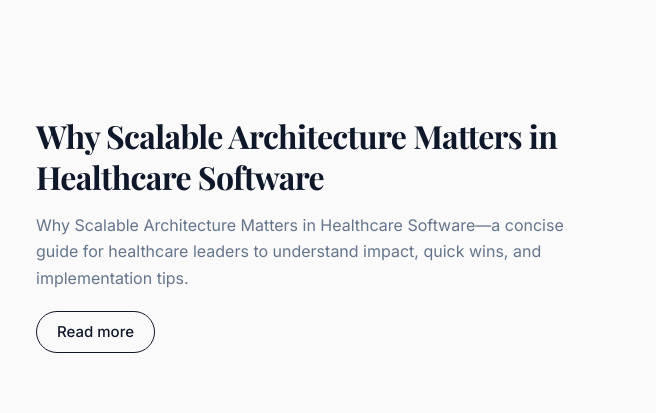
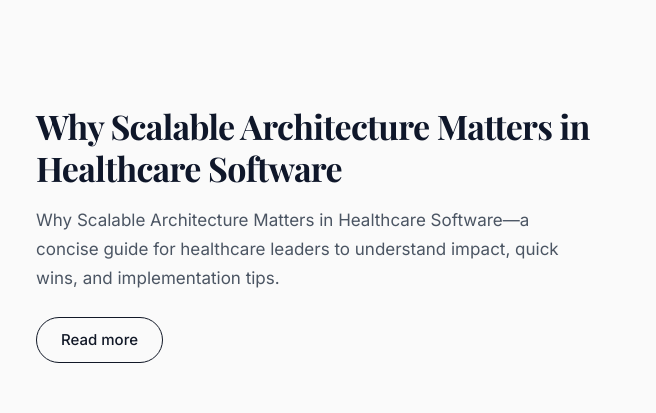
Before and after one commit to ashfaqonai/saabsa, a plain HTML site: page blog.html in a window 1280 px wide. Shown: the part 202-615 px from the top of the page, 624-1280 px from the left. Drawn offline with nearby package versions, Linux system fonts and the light colour scheme.

Commit message:
Update blog styles and rendering logic for featured posts. Increment version of blog CSS for cache busting. Refactor HTML structure to improve accessibility and maintainability across blog templates.

```diff
--- a/blog.html
+++ b/blog.html
@@ -34,7 +34,7 @@
     <link rel="preconnect" href="https://fonts.googleapis.com">
     <link rel="preconnect" href="https://fonts.gstatic.com" crossorigin>
     <link href="https://fonts.googleapis.com/css2?family=Inter:wght@400;500;600;700;800&family=Playfair+Display:wght@600;700&display=swap" rel="stylesheet">
-    <link rel="stylesheet" href="/styles/blog.css" />
+    <link rel="stylesheet" href="/styles/blog.css?v=2" />
     <script type="application/ld+json">
     {
         "@context": "https://schema.org",
@@ -101,7 +101,7 @@
                     <img src="https://images.pexels.com/photos/8376153/pexels-photo-8376153.jpeg?auto=compress&amp;cs=tinysrgb&amp;fit=crop&amp;h=627&amp;w=1200" alt="Why Scalable Architecture Matters in Healthcare Software" loading="eager" />
                 </a>
                 <div class="blog-featured-body">
-                    <h2 class="blog-featured-title"><a href="/blog/why-scalable-architecture-matters-in-healthcare-software.html">Why Scalable Architecture Matters in Healthcare Software</a></h2>
+                    <h2 class="blog-featured-title">Why Scalable Architecture Matters in Healthcare Software</h2>
                     <p class="blog-featured-excerpt">Why Scalable Architecture Matters in Healthcare Software—a concise guide for healthcare leaders to understand impact, quick wins, and implementation tips.</p>
                     <a href="/blog/why-scalable-architecture-matters-in-healthcare-software.html" class="blog-read-more">Read more</a>
                 </div>
--- a/scripts/blog-layout.js
+++ b/scripts/blog-layout.js
@@ -144,7 +144,7 @@ function renderFeaturedPost(post) {
                     ${featuredImageHtml(post)}
                 </a>
                 <div class="blog-featured-body">
-                    <h2 class="blog-featured-title"><a href="${postUrl}">${escapeHtml(post.title)}</a></h2>
+                    <h2 class="blog-featured-title">${escapeHtml(post.title)}</h2>
                     <p class="blog-featured-excerpt">${escapeHtml(excerpt)}</p>
                     <a href="${postUrl}" class="blog-read-more">Read more</a>
                 </div>
--- a/scripts/blog-ui.js
+++ b/scripts/blog-ui.js
@@ -27,7 +27,7 @@
             '<article id="blogFeatured" class="blog-featured">' +
             '<a href="' + url + '" class="blog-featured-image">' + imgHtml + '</a>' +
             '<div class="blog-featured-body">' +
-            '<h2 class="blog-featured-title"><a href="' + url + '">' + escapeHtml(post.title) + '</a></h2>' +
+            '<h2 class="blog-featured-title">' + escapeHtml(post.title) + '</h2>' +
             '<p class="blog-featured-excerpt">' + escapeHtml(post.excerpt || post.title) + '</p>' +
             '<a href="' + url + '" class="blog-read-more">Read more</a>' +
             '</div></article>'
--- a/scripts/build-blog.js
+++ b/scripts/build-blog.js
@@ -320,7 +320,7 @@ function generatePostHtml(post) {
     <link rel="preconnect" href="https://fonts.googleapis.com">
     <link rel="preconnect" href="https://fonts.gstatic.com" crossorigin>
     <link href="https://fonts.googleapis.com/css2?family=Inter:wght@400;500;600;700;800&family=Playfair+Display:wght@600;700&display=swap" rel="stylesheet">
-    <link rel="stylesheet" href="/styles/blog.css" />
+    <link rel="stylesheet" href="/styles/blog.css?v=2" />
     <script type="application/ld+json">${jsonLd}</script>
 </head>
 <body class="blog-page">
--- a/styles/blog.css
+++ b/styles/blog.css
@@ -26,6 +26,16 @@ body.blog-page {
     color: var(--blog-text);
     line-height: 1.6;
     -webkit-font-smoothing: antialiased;
+}
+
+/* Reset browser default link styling inside blog content */
+.blog-page .blog-main a:link,
+.blog-page .blog-main a:visited {
+    text-decoration: none;
+}
+
+.blog-page .blog-main a:hover {
+    text-decoration: none;
 }
 
 /* Header */
@@ -152,58 +162,66 @@ body.blog-page {
     background: linear-gradient(135deg, var(--blog-accent-soft) 0%, #fef3e8 100%);
 }
 
+.blog-featured-body {
+    max-width: 36rem;
+}
+
 .blog-featured-title {
     font-family: 'Playfair Display', Georgia, 'Times New Roman', serif;
-    font-size: 1.5rem;
+    font-size: 1.625rem;
     font-weight: 700;
-    line-height: 1.3;
+    line-height: 1.25;
     letter-spacing: -0.02em;
-    margin-bottom: 0.875rem;
+    margin-bottom: 1rem;
+    color: var(--blog-text);
 }
 
 @media (min-width: 640px) {
     .blog-featured-title {
-        font-size: 1.75rem;
+        font-size: 1.875rem;
     }
 }
 
 @media (min-width: 1024px) {
     .blog-featured-title {
-        font-size: 2rem;
+        font-size: 2.125rem;
     }
 }
 
-.blog-featured-title a {
-    color: inherit;
-    text-decoration: none;
-}
-
-.blog-featured-title a:hover {
-    color: var(--blog-accent);
-}
-
 .blog-featured-excerpt {
-    color: var(--blog-muted);
-    font-size: 1rem;
-    line-height: 1.65;
-    margin-bottom: 1.25rem;
+    color: #4b5563;
+    font-size: 1.0625rem;
+    line-height: 1.7;
+    margin-bottom: 1.5rem;
+    display: -webkit-box;
+    -webkit-line-clamp: 4;
+    -webkit-box-orient: vertical;
+    overflow: hidden;
 }
 
 .blog-read-more {
     display: inline-block;
-    padding: 0.5rem 1.25rem;
+    padding: 0.625rem 1.5rem;
     border: 1px solid #111827;
     border-radius: 9999px;
-    color: var(--blog-text);
+    color: #111827 !important;
+    font-family: 'Inter', sans-serif;
     font-weight: 500;
     font-size: 0.9375rem;
-    text-decoration: none;
-    transition: background 0.15s, color 0.15s;
+    text-decoration: none !important;
+    transition: background 0.15s, color 0.15s, border-color 0.15s;
+}
+
+.blog-read-more:link,
+.blog-read-more:visited {
+    color: #111827 !important;
+    text-decoration: none !important;
 }
 
 .blog-read-more:hover {
     background: #111827;
-    color: #fff;
+    color: #fff !important;
+    border-color: #111827;
 }
 
 /* Toolbar: topics + search (Patientree-style) */
@@ -351,7 +369,13 @@ body.blog-page {
 
 .blog-card-title a {
     color: inherit;
-    text-decoration: none;
+    text-decoration: none !important;
+}
+
+.blog-card-title a:link,
+.blog-card-title a:visited {
+    color: inherit;
+    text-decoration: none !important;
 }
 
 .blog-card-title a:hover {
```
Also changed, not shown: blog/ai-in-healthcare-2026.html (+1 -1 lines).
